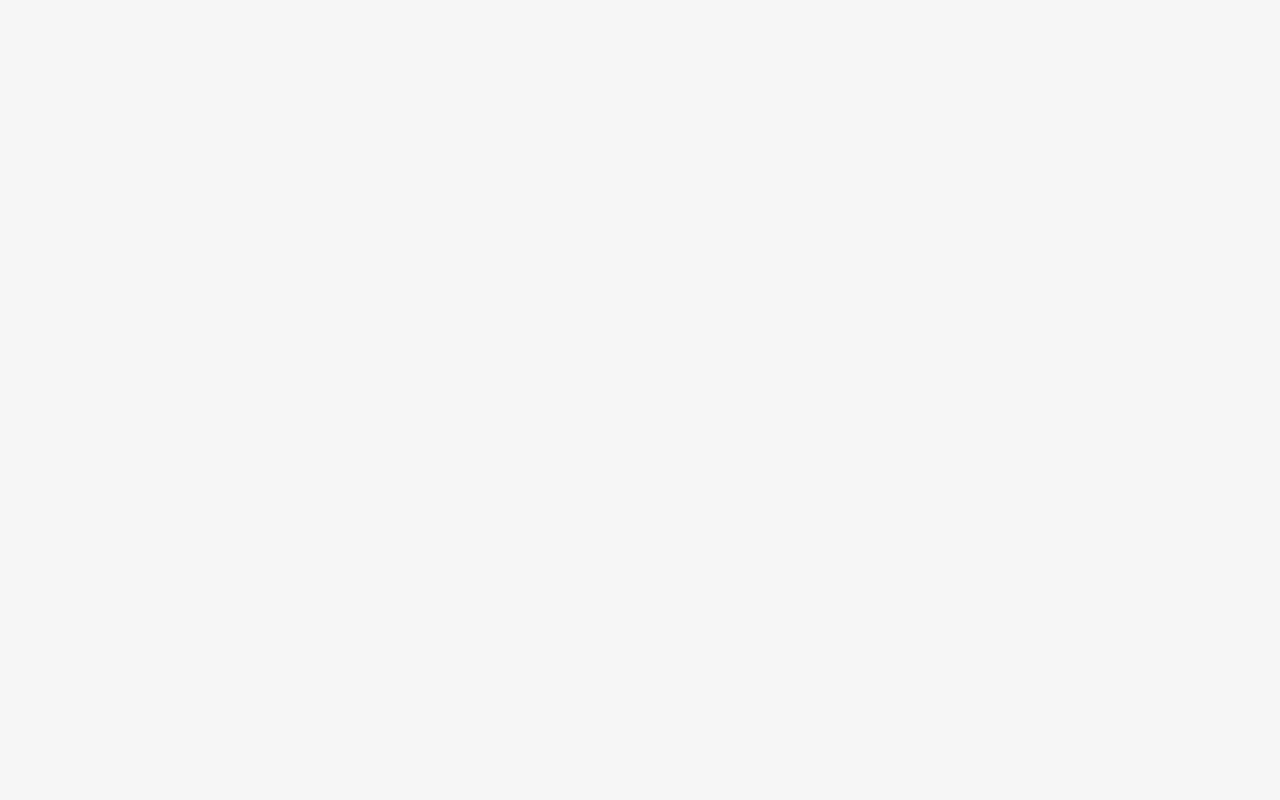
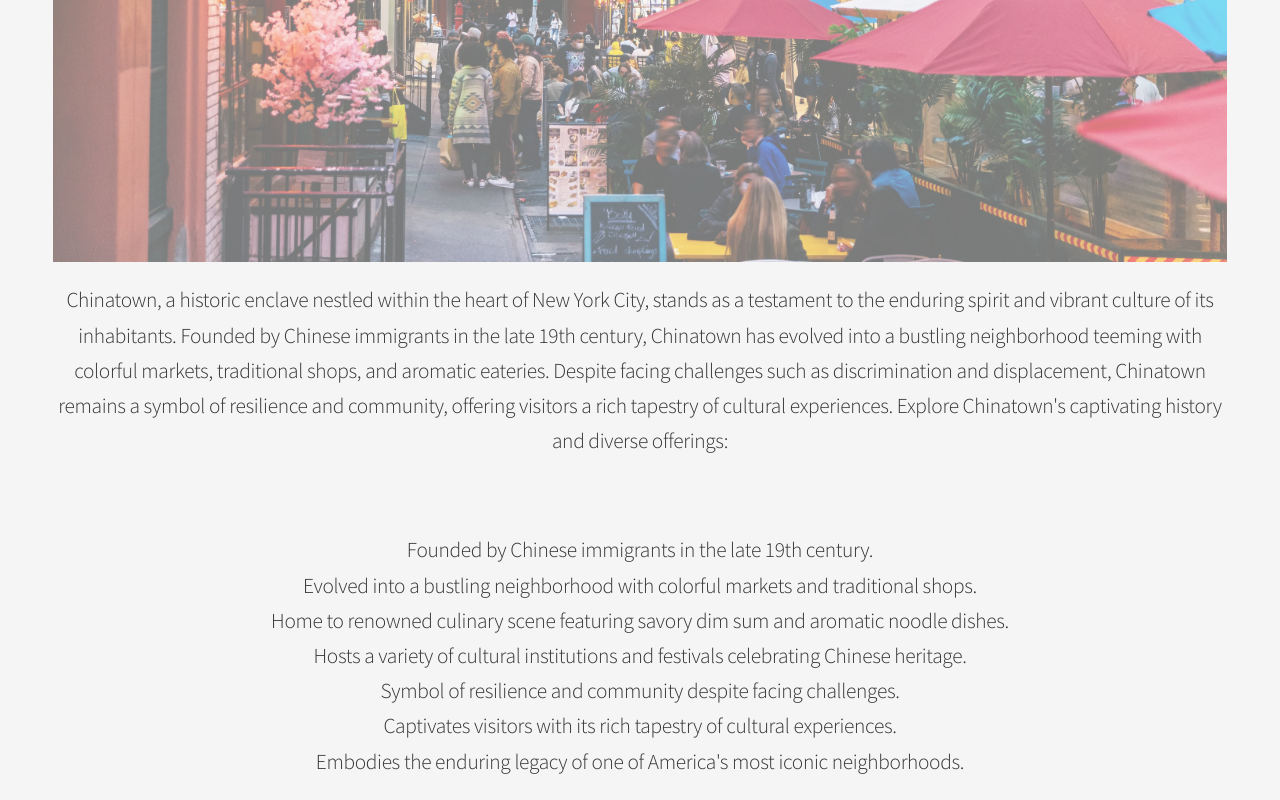
Before and after one commit to Aaleia/UrbanTapestry, a React (Create React App) app in the folder my-app/: page /ChinaTown in a window 1280 px wide. Shown: the part 670-1470 px from the top of the page. Before the commit the page ends 800 px from the top, so only its background shows below. Built offline with nearby package versions, Linux system fonts and the light colour scheme.

Commit message:
Chinatown page

```diff
--- a/my-app/src/components/ChinaTown.jsx
+++ b/my-app/src/components/ChinaTown.jsx
@@ -1,29 +1,31 @@
 import React, { Component } from "react";
 import "./../components/Neighborhood.css";
+import img from "../assets/chinatown.webp";
 
 class ChinaTown extends Component {
   render() {
     return (
       <div class="container">
-        <h1>China Town</h1>
+
+      {/* Image with title */}
+      <div className="image-container">
+          <img src={img} alt="China Town" style={{ width: "100%", height: "90%", opacity: 0.5}} />
+          <h1 style={{ position: "absolute", top: "50%", left: "50%", transform: "translate(-50%, -50%)", color: "navy", fontSize: "5em", textShadow: "2px 2px 4px rgba(0, 0, 0, 0.5)" }}>China Town</h1>
+        </div>
+
         <p>
-          Jackson Heights, nestled in the borough of Queens, New York City, has
-          a rich and diverse history that mirrors the waves of immigration that
-          have shaped the city. Originally farmland, the area experienced rapid
-          development in the early 20th century, particularly after the
-          Queensboro Bridge opened in 1909, facilitating easier access to
-          Manhattan. Initially designed as a planned community, Jackson Heights
-          attracted middle-class residents seeking suburban living with urban
-          conveniences. However, the neighborhood's demographic landscape
-          shifted dramatically in the mid-20th century with successive waves of
-          immigration, particularly from Latin America, South Asia, and other
-          parts of the world. This influx transformed Jackson Heights into one
-          of the most ethnically diverse neighborhoods in the city, with a
-          vibrant tapestry of cultures, languages, and traditions. Today,
-          Jackson Heights is celebrated for its multiculturalism, thriving
-          immigrant communities, and dynamic culinary scene, embodying the
-          spirit of New York City as a melting pot of cultures.
+        Chinatown, a historic enclave nestled within the heart of New York City, stands as a testament to the enduring spirit and vibrant culture of its inhabitants. Founded by Chinese immigrants in the late 19th century, Chinatown has evolved into a bustling neighborhood teeming with colorful markets, traditional shops, and aromatic eateries. Despite facing challenges such as discrimination and displacement, Chinatown remains a symbol of resilience and community, offering visitors a rich tapestry of cultural experiences. Explore Chinatown's captivating history and diverse offerings:
         </p>
+
+        <ul>
+          <li>Founded by Chinese immigrants in the late 19th century. </li>
+          <li>Evolved into a bustling neighborhood with colorful markets and traditional shops. </li>
+          <li>Home to renowned culinary scene featuring savory dim sum and aromatic noodle dishes. </li>
+          <li>Hosts a variety of cultural institutions and festivals celebrating Chinese heritage. </li>
+          <li>Symbol of resilience and community despite facing challenges. </li>
+          <li>Captivates visitors with its rich tapestry of cultural experiences.</li>
+          <li>Embodies the enduring legacy of one of America's most iconic neighborhoods.</li>
+        </ul>
       </div>
     );
   }
--- a/my-app/src/components/Neighborhood.css
+++ b/my-app/src/components/Neighborhood.css
@@ -2,8 +2,12 @@
 	display: flex;
 	flex-direction: column;
 	padding-top: 150px;
+	color: rgb(53, 51, 51);
 }
+
+
 
 .container > h1{
 	font-size: xxx-large;
+	color:black;
 }
```
Also changed, not shown: my-app/src/assets/chinatown.webp (added), my-app/src/logo.svg (deleted).
